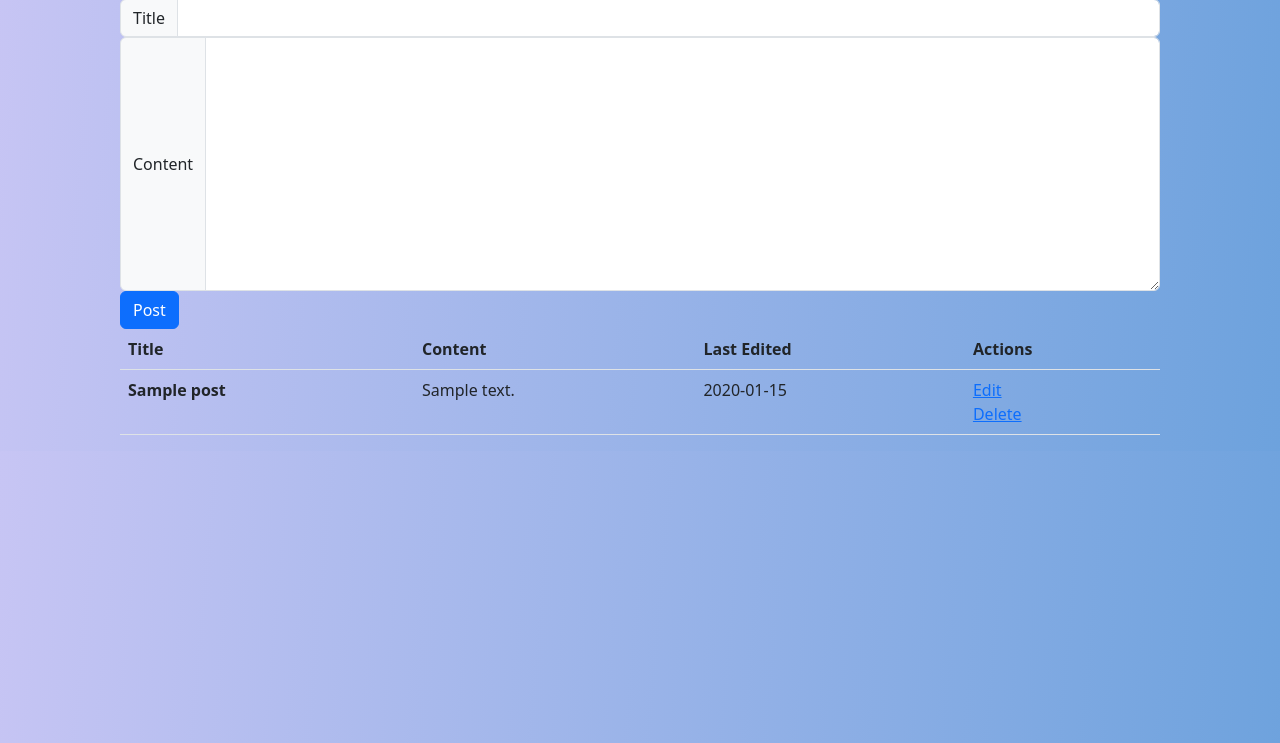
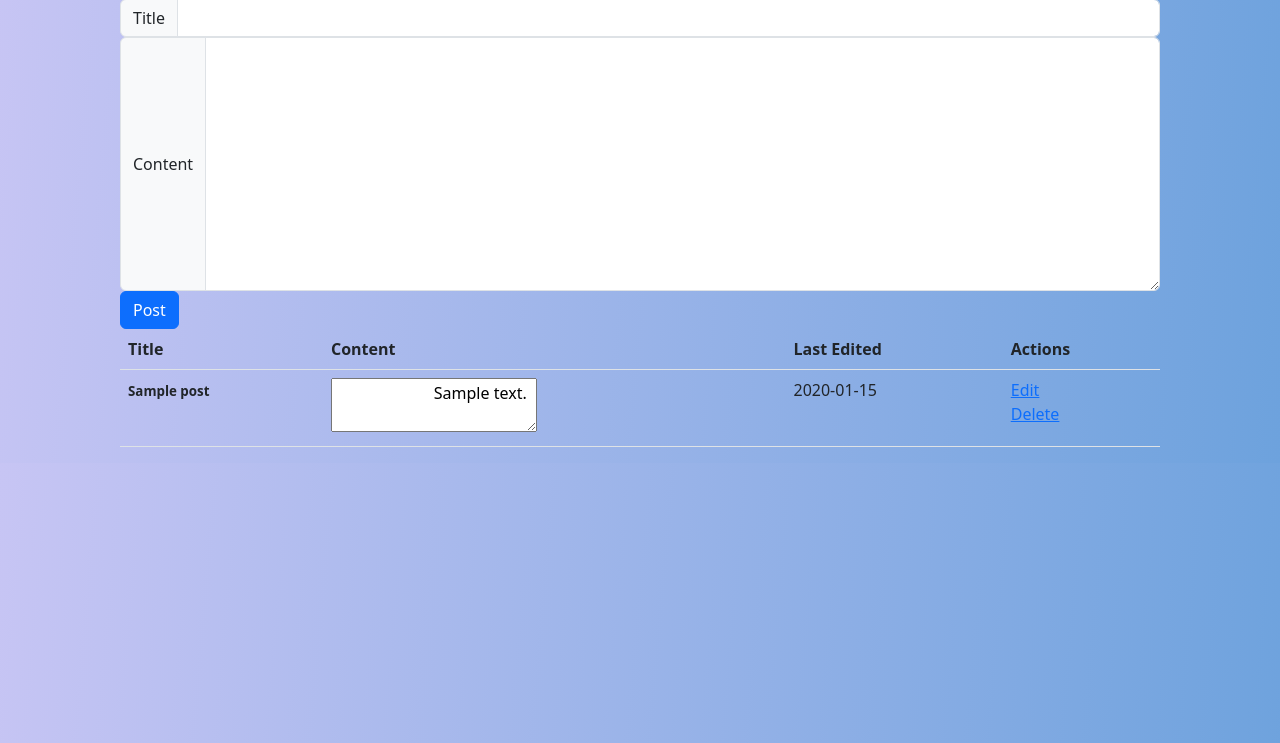
Before and after one commit to MatthewAndreTaylor/MattBlog, a Flask app: page /post in a window 1280 px wide. Shown: the part 57-800 px from the top of the page. Run offline with Flask 3, Linux system fonts and the light colour scheme; the visitor is signed in with stand-in values (Sample User, id 1); tables that the repository leaves empty hold one stand-in row (values such as "Sample post"); some libraries are stand-ins or nearby versions.

Commit message:
Fixed css relative path

```diff
--- a/templates/base.html
+++ b/templates/base.html
@@ -5,9 +5,9 @@
     <meta name="viewport" content="width=device-width,initial-scale=1.0">
     <meta name="author" content="Matthew Taylor">
     <meta name="description" content="Matthew Taylor's Personal Blog">
-    <link rel="icon" href="static/images/blog_icon.ico">
-    <link rel="stylesheet" href="static/css/main.css">
-    <link href="static/css/bootstrap.min.css" rel="stylesheet">
+    <link rel="icon" href="/static/images/blog_icon.ico">
+    <link rel="stylesheet" href="/static/css/main.css">
+    <link href="/static/css/bootstrap.min.css" rel="stylesheet">
     {% block head %}{% endblock %}
 </head>
 <body>
--- a/templates/edit.html
+++ b/templates/edit.html
@@ -1,7 +1,7 @@
 {% extends 'base.html' %}
 
 {% block head %}
-<link href="static/css/bootstrap-edit.min.css" rel="stylesheet">
+<link href="/static/css/bootstrap-edit.min.css" rel="stylesheet">
 <title>Edit Blog Posts</title>
 {% endblock %}
 {% block body %}
--- a/templates/index.html
+++ b/templates/index.html
@@ -9,10 +9,10 @@
     <a href="/login" role="button" class="btn btn-primary" style="float: right;">Login</a>
     <div class="prx-hover"></div>
     <div class="bird">
-        <img id="anchor" src="static/images/bird.png" alt="bird" width="140" height="140">
+        <img id="anchor" src="/static/images/bird.png" alt="bird" width="140" height="140">
         <div id="eyes">
-            <img class="eye eye-left" src="static/images/eye.png" alt="eye left" width="9">
-            <img class="eye eye-right" src="static/images/eye.png" alt="eye right" width="9">
+            <img class="eye eye-left" src="/static/images/eye.png" alt="eye left" width="9">
+            <img class="eye eye-right" src="/static/images/eye.png" alt="eye right" width="9">
         </div>
     </div>
     <div>
--- a/templates/login.html
+++ b/templates/login.html
@@ -1,7 +1,7 @@
 <head>
     <title>Login</title>
-    <link rel="icon" href="static/images/blog_icon.ico">
-    <link rel="stylesheet" href="static/css/login.css">
+    <link rel="icon" href="/static/images/blog_icon.ico">
+    <link rel="stylesheet" href="/static/css/login.css">
     <link href='https://unpkg.com/boxicons@2.1.1/css/boxicons.min.css' rel='stylesheet'>
     <meta name="viewport" content="width=device-width,initial-scale=1.0">
 </head>
@@ -10,7 +10,7 @@
     <div class="screen">
         <div class="prx-hover"></div>
         <div class="bird">
-            <img id="anchor" src="static/images/bird.png" alt="bird" width="140" height="140">
+            <img id="anchor" src="/static/images/bird.png" alt="bird" width="140" height="140">
             <div id="eyes">
                 <img class="eye eye-left" src="static/images/eye.png" alt="eye left" width="9">
                 <img class="eye eye-right" src="static/images/eye.png" alt="eye right" width="9">
--- a/templates/post.html
+++ b/templates/post.html
@@ -1,12 +1,11 @@
 {% extends 'base.html' %}
 
 {% block head %}
-<link href="static/css/bootstrap-edit.min.css" rel="stylesheet">
+<link href="/static/css/bootstrap-edit.min.css" rel="stylesheet">
 <title>Create Blog Posts</title>
 {% endblock %}
 
 {% block body %}
-
 <div class="content">
     <h1 style="text-align: center">Matt's Blog</h1>
     <div class="form">
@@ -44,8 +43,14 @@
             <tbody>
             {% for post in posts[::-1] %}
                 <tr>
-                    <th scope="row">{{ post.title }}</th>
-                    <td>{{ post.content }}</td>
+                    <th scope="row">
+                        <small>{{ post.title }}</small>
+                    </th>
+                    <td>
+                        <textarea readonly>
+                        {{ post.content }}
+                        </textarea>
+                    </td>
                     <td>{{ post.date_created.date() }}</td>
                     <td>
                         <a href="/edit/{{post.id}}">Edit</a>
```
